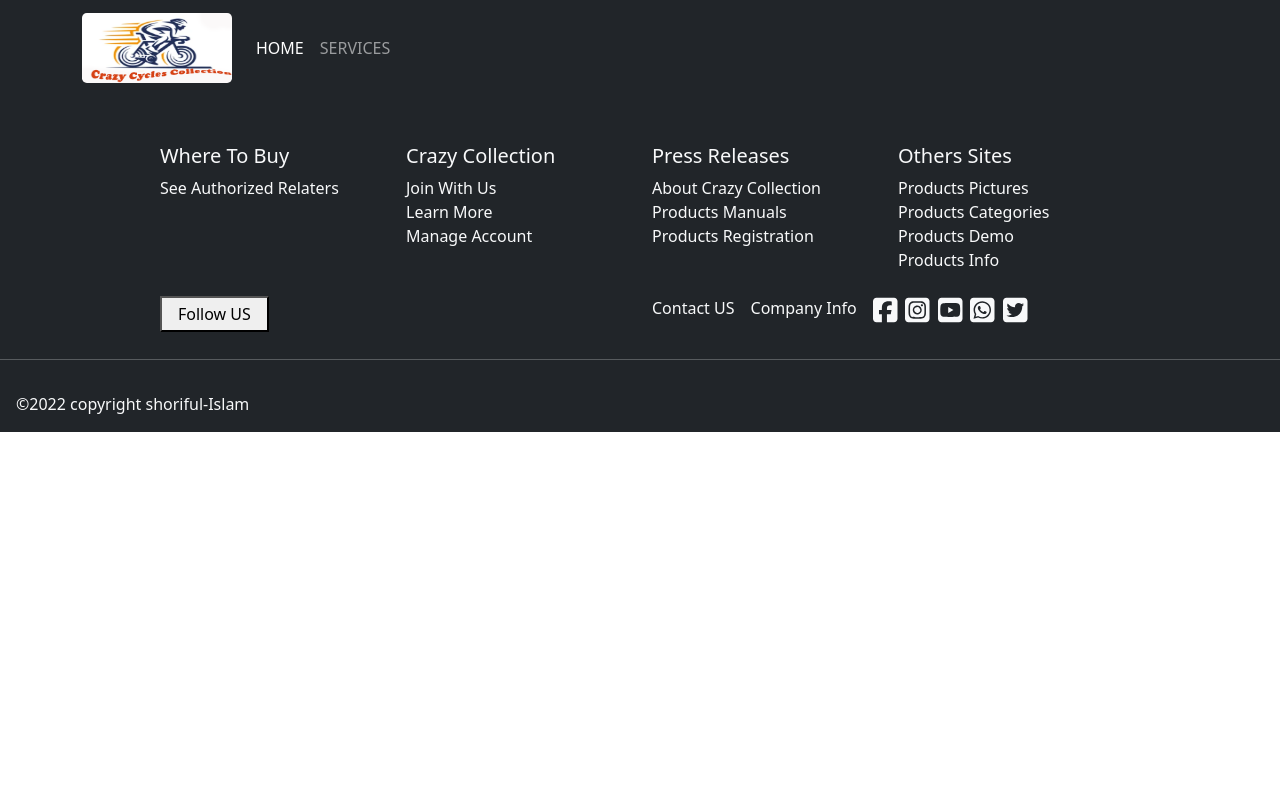
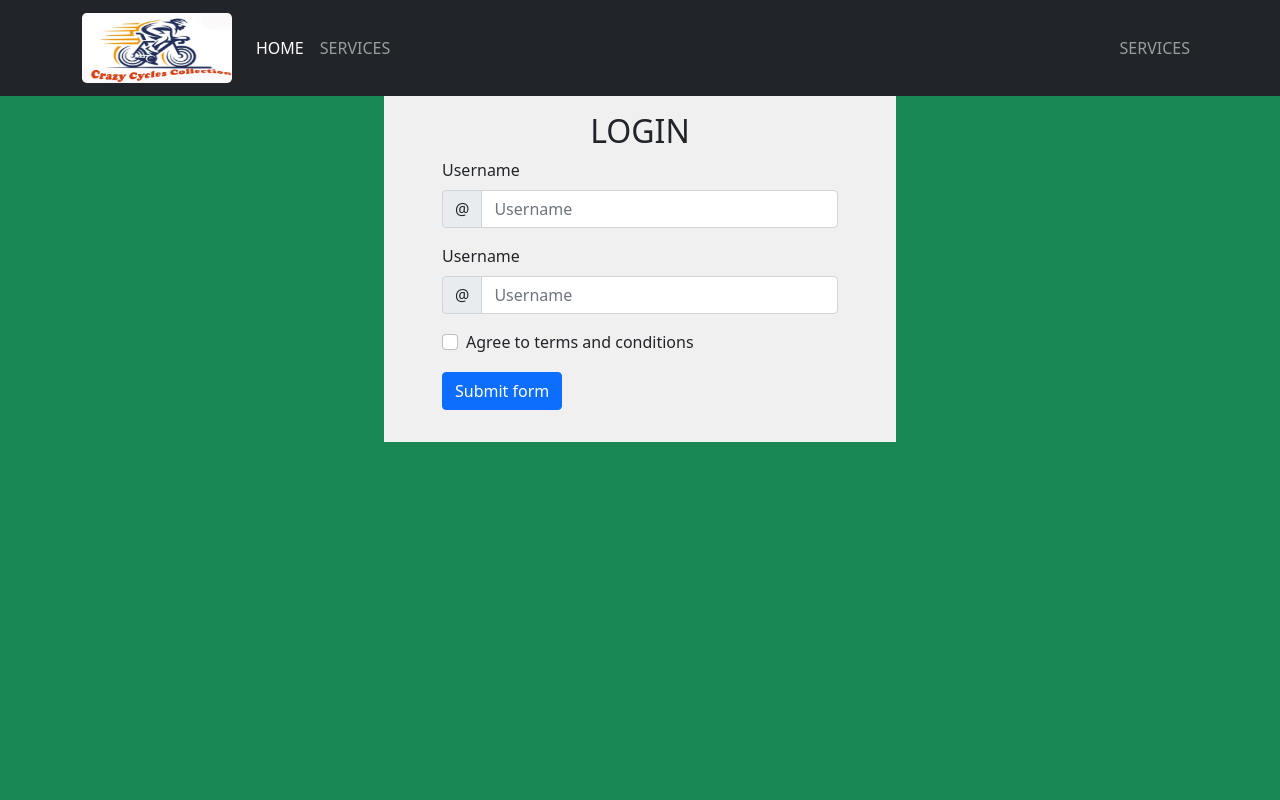
Before and after one commit to Shoriful-Islam-11055/BiCycle-CollectionBD-clint, a React (Create React App) app: page /login in a window 1280 px wide. Shown: the top 800 px of the page. Built offline with nearby package versions, Linux system fonts and the light colour scheme.

Commit message:
login form 60% design

```diff
--- a/src/App.js
+++ b/src/App.js
@@ -3,12 +3,14 @@ import './App.css';
 import Footer from './components/Footer/Footer';
 import Header from './components/Header/Header';
 import Home from './components/Home/Home';
+import Login from './components/Login/Login';
 function App() {
   return (
     <div className="App">
       <Header></Header>
       <Routes>
         <Route path='/' element = {<Home></Home>}></Route>
+        <Route path='/login' element = {<Login></Login>}></Route>
       </Routes>
       <Footer></Footer>
     </div>
--- a/src/components/Header/Header.js
+++ b/src/components/Header/Header.js
@@ -29,6 +29,11 @@ const Header = () => {
                 </Link>
               </div>
             </Nav>
+            <Nav className="mx-end">
+              <Link className="nav-link" to="/login">
+                SERVICES
+              </Link>
+            </Nav>
           </Navbar.Collapse>
         </Container>
       </Navbar>
--- /dev/null
+++ b/src/components/Login/Login.css
@@ -0,0 +1,12 @@
+.form-layout{
+    background-color: #f1f0f0;
+    width: 40%;
+    margin: auto;
+}
+
+@media (max-width: 770px) and (min-width: 100px) {
+    .form-layout{
+        width: 95%;
+
+    }
+}
--- /dev/null
+++ b/src/components/Login/Login.js
@@ -0,0 +1,80 @@
+import React, { useState } from "react";
+import { Button, Col, Form, InputGroup, Row } from "react-bootstrap";
+import './Login.css'
+
+const Login = () => {
+  const [validated, setValidated] = useState(false);
+
+  const handleSubmit = (event) => {
+    const form = event.currentTarget;
+    if (form.checkValidity() === false) {
+      event.preventDefault();
+      event.stopPropagation();
+    }
+
+    setValidated(true);
+  };
+  return (
+    <div className="bg-success vh-100">
+      <Form noValidate validated={validated} onSubmit={handleSubmit} className = 'form-layout'>
+        <div className="p-3">
+        <h2 className="text-center">LOGIN</h2>
+        <Row className="mb-3">
+          <Form.Group as={Col} md="10" controlId="validationCustomUsername" className="mx-auto ">
+            <Form.Label>Username</Form.Label>
+            <InputGroup hasValidation>
+              <InputGroup.Text id="inputGroupPrepend">@</InputGroup.Text>
+              <Form.Control
+                type="text"
+                placeholder="Username"
+                aria-describedby="inputGroupPrepend"
+                required
+              />
+              <Form.Control.Feedback type="invalid">
+                Please choose a username.
+              </Form.Control.Feedback>
+            </InputGroup>
+          </Form.Group>
+        </Row>
+
+        <Row className="mb-3">
+          <Form.Group as={Col} md="10" controlId="validationCustomUsername" className="mx-auto">
+            <Form.Label>Username</Form.Label>
+            <InputGroup hasValidation>
+              <InputGroup.Text id="inputGroupPrepend">@</InputGroup.Text>
+              <Form.Control
+                type="text"
+                placeholder="Username"
+                aria-describedby="inputGroupPrepend"
+                required
+              />
+              <Form.Control.Feedback type="invalid">
+                Please choose a username.
+              </Form.Control.Feedback>
+            </InputGroup>
+          </Form.Group>
+        </Row>
+
+        <Row className="mb-3">
+          <Form.Group as={Col} md="10" className="mx-auto">
+          <Form.Check
+            required
+            label="Agree to terms and conditions"
+            feedback="You must agree before submitting."
+            feedbackType="invalid"
+          />
+          </Form.Group>
+        </Row>
+
+        <Row className="mb-3">
+          <Form.Group as={Col} md="10" className="mx-auto">
+          <Button type="submit">Submit form</Button>
+          </Form.Group>
+        </Row>
+        </div>
+      </Form>
+    </div>
+  );
+};
+
+export default Login;
```
